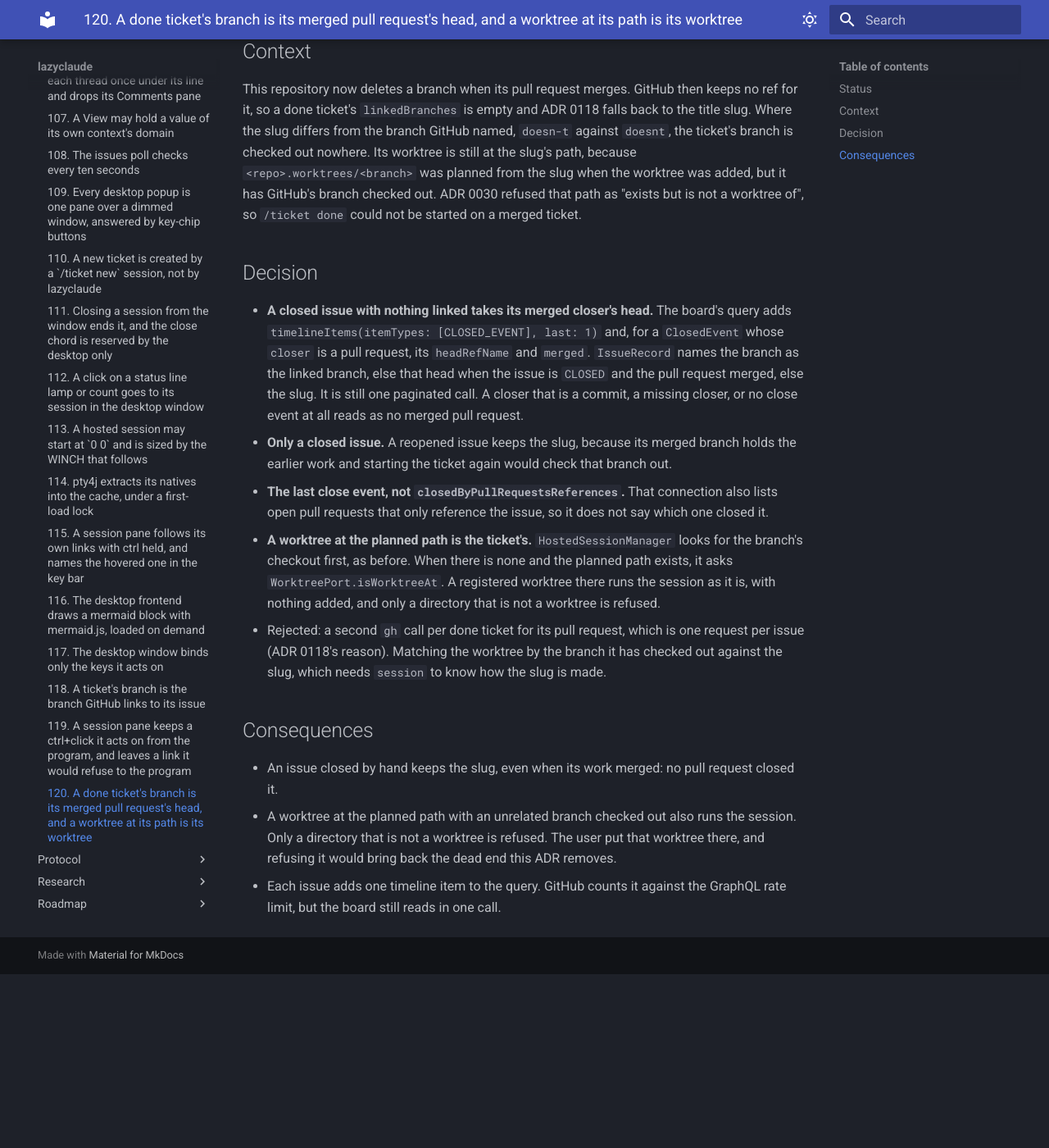
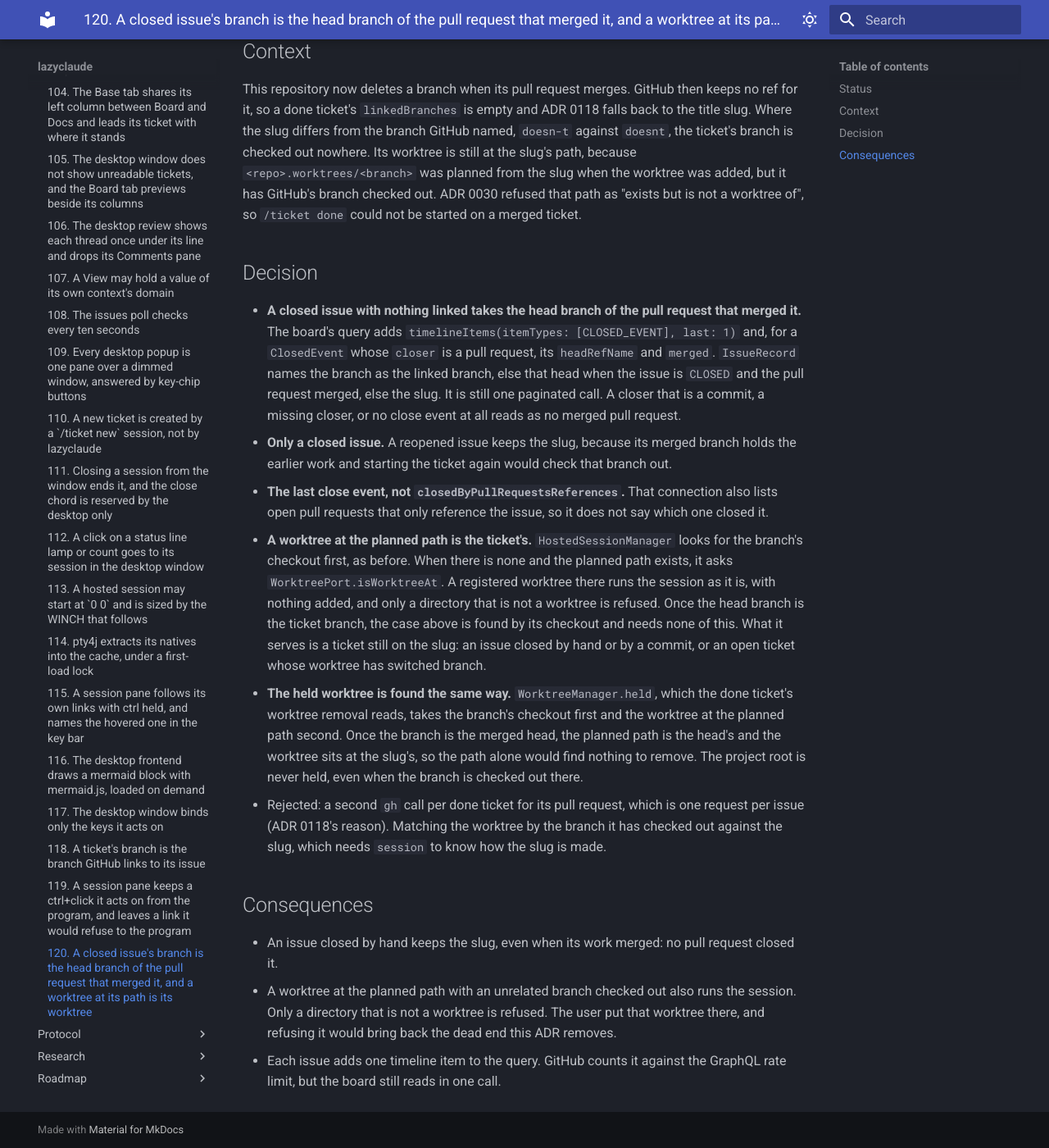
Before and after one commit to maxenceng/lazyclaude, an MkDocs documentation site: the page built from docs/adr/0120-a-closed-issue-s-branch-is-the-head-branch-of-the-pull-request-that-merged-it.md, in a window 1280 px wide and 1400 px high, scrolled down 477 px. Shown: the whole window at 82% size. Built offline with MkDocs 1.6.1 and Material for MkDocs 9.7.7, drawn with Linux system fonts in a browser that asks for light colours; before the commit the page ends 1665 px from its top, so only the background shows below that; some of the changed text lies outside the part shown.

Commit message:
A done ticket's held worktree is found where its branch is checked out, not only at its path
Once a closed issue takes its merged pull request's head branch, its planned
path moves off the slug path its worktree sits at, so the worktree detail and
removal looked in the wrong place. Also renames ADR 0120 to say closed issue
and head branch, closes ADR 0118's deferred item, and brings the glossary in
line.

Co-Authored-By: Claude Opus 5.5 <noreply@anthropic.com>

```diff
--- a/docs/adr/0120-a-done-ticket-s-branch-is-its-merged-pull-request-s-head.md
+++ b/docs/adr/0120-a-closed-issue-s-branch-is-the-head-branch-of-the-pull-request-that-merged-it.md
@@ -1,4 +1,4 @@
-# 120. A done ticket's branch is its merged pull request's head, and a worktree at its path is its worktree
+# 120. A closed issue's branch is the head branch of the pull request that merged it, and a worktree at its path is its worktree
 
 Date: 2026-11-20
 
@@ -18,7 +18,7 @@ refused that path as "exists but is not a worktree of", so `/ticket done` could
 
 ## Decision
 
-- **A closed issue with nothing linked takes its merged closer's head.** The board's query adds
+- **A closed issue with nothing linked takes the head branch of the pull request that merged it.** The board's query adds
   `timelineItems(itemTypes: [CLOSED_EVENT], last: 1)` and, for a `ClosedEvent` whose `closer` is a pull request, its
   `headRefName` and `merged`. `IssueRecord` names the branch as the linked branch, else that head when the issue is `CLOSED` and
   the pull request merged, else the slug. It is still one paginated call. A closer that is a commit, a missing closer, or no
@@ -29,7 +29,13 @@ refused that path as "exists but is not a worktree of", so `/ticket done` could
   reference the issue, so it does not say which one closed it.
 - **A worktree at the planned path is the ticket's.** `HostedSessionManager` looks for the branch's checkout first, as before.
   When there is none and the planned path exists, it asks `WorktreePort.isWorktreeAt`. A registered worktree there runs the
-  session as it is, with nothing added, and only a directory that is not a worktree is refused.
+  session as it is, with nothing added, and only a directory that is not a worktree is refused. Once the head branch is
+  the ticket branch, the case above is found by its checkout and needs none of this. What it serves is a ticket still on
+  the slug: an issue closed by hand or by a commit, or an open ticket whose worktree has switched branch.
+- **The held worktree is found the same way.** `WorktreeManager.held`, which the done ticket's worktree removal reads, takes the
+  branch's checkout first and the worktree at the planned path second. Once the branch is the merged head, the planned path is
+  the head's and the worktree sits at the slug's, so the path alone would find nothing to remove. The project root is never
+  held, even when the branch is checked out there.
 - Rejected: a second `gh` call per done ticket for its pull request, which is one request per issue (ADR 0118's reason).
   Matching the worktree by the branch it has checked out against the slug, which needs `session` to know how the slug is
   made.
--- a/docs/adr/README.md
+++ b/docs/adr/README.md
@@ -121,4 +121,4 @@
 - 0117 [The desktop window binds only the keys it acts on](0117-the-desktop-window-binds-only-the-keys-it-acts-on.md) — Accepted.
 - 0118 [A ticket's branch is the branch GitHub links to its issue](0118-a-ticket-branch-is-the-branch-github-links-to-its-issue.md) — Accepted.
 - 0119 [A session pane keeps a ctrl+click it acts on from the program, and leaves a link it would refuse to the program](0119-a-session-pane-keeps-a-ctrl-click-it-acts-on-from-the-program.md) — Accepted.
-- 0120 [A done ticket's branch is its merged pull request's head, and a worktree at its path is its worktree](0120-a-done-ticket-s-branch-is-its-merged-pull-request-s-head.md) — Accepted.
+- 0120 [A closed issue's branch is the head branch of the pull request that merged it, and a worktree at its path is its worktree](0120-a-closed-issue-s-branch-is-the-head-branch-of-the-pull-request-that-merged-it.md) — Accepted.
--- a/docs/glossary.md
+++ b/docs/glossary.md
@@ -65,11 +65,11 @@ words mean.
 | Term | Meaning | Where it lives |
 |---|---|---|
 | Ticket | An issue of the project's GitHub remote: its number (the ticket's id), title, labels and body. Open issues and the ones closed as completed are read; the board is not cached (ADR 0052). | `board` |
-| GitHub issue | What stores a ticket: its number is the ticket's id, its `status:`, `context:` and `type:` labels and its open or closed state carry the ticket's status, context and type, its body the ticket's `##` sections (ADR 0052). Read through `gh api graphql`, with its linked branch (ADR 0118). The only meaning *issue* has here. | `board` |
+| GitHub issue | What stores a ticket: its number is the ticket's id, its `status:`, `context:` and `type:` labels and its open or closed state carry the ticket's status, context and type, its body the ticket's `##` sections (ADR 0052). Read through `gh api graphql`, with its linked branch (ADR 0118) and the pull request that closed it (ADR 0120). The only meaning *issue* has here. | `board` |
 | Title | A ticket's issue title; an issue always has one. | `board` |
 | Board | A project's tickets grouped by status, as the Board panel shows them. | `board` |
 | Unreadable ticket | An issue the board refuses as a ticket: closed as not planned (or any reason but completed), carrying two `status:` labels or one the lifecycle has no word for, or, from `todo` until `done`, not exactly one `context:` and one `type:` label; a `draft` or a `done` one may lack them, but not carry two of either. The rules are the domain's `GitHubIssue`'s (ADR 0065). Listed under its number with its reason by the TUI and `/ticket board`, never dropped silently there; the desktop window does not show it (ADR 0105). | `board` |
-| Ticket branch | The branch a ticket's work happens on: the branch GitHub links to the issue (`linkedBranches`, the first listed), else `<number>-<title slug>` as `gh issue develop` names one by default (ADR 0118). | `board` |
+| Ticket branch | The branch a ticket's work happens on: the branch GitHub links to the issue (`linkedBranches`, the first listed), else, for a closed issue, the head branch of the pull request that merged it (its last close event's closer, ADR 0120), else `<number>-<title slug>` as `gh issue develop` names one by default (ADR 0118). | `board` |
 | Status | A ticket's place in its lifecycle: the issue's one `status:` label while it is open (a `draft` when it has none), and `done` once it is closed as completed, whatever labels it still carries. Nothing else is a source: no copy rides on the ticket branch (ADR 0052). | `board` |
 | Unavailable board | A Board that has no tickets because the issues could not be read: the project has no GitHub remote, GitHub is unreachable, or `gh` is not logged in (the reason names `gh auth login`). The Board shows the reason in place of the groups, the desktop's Board tab above its five columns at 0 (ADR 0105); the next read, `R` or the poll, replaces it. | `board` |
 | No project | What asking for a board answers when the working directory belongs to no project, or whether it does could not be told: no board, and why. The TUI prints the reason and does not start; the sidecar answers it as a result. | `board` |
@@ -103,7 +103,7 @@ words mean.
 | Unread | A hosted session whose registry record is there and cannot be used, or reports a status lazyclaude does not know: what it is doing is unknown. It shows as `Unknown`. Like every hosted session, it makes `q` ask first (ADR 0098). | `session` |
 | Busy | The session is working; nothing is asked of you. The registry's `busy` and `shell` both show as busy. | `session` |
 | Your turn | The session finished and waits for your next prompt, without blocking on anything. Shown, never notified. | `session` |
-| Ticket worktree | The one worktree `../<repo>.worktrees/<ticket branch>` all of a ticket's sessions run in. Created before its first session, recreated if gone. Removed only on the user's yes, once the ticket is `done` and the worktree has no uncommitted work, no commit beyond the merged pull request, and no live session (its *Worktree state*). Removal is `git worktree remove` only; the local ticket branch stays. | `shared` (its path), `session` (creates and removes it) |
+| Ticket worktree | The one worktree all of a ticket's sessions run in: where the ticket branch is checked out, else the worktree at `../<repo>.worktrees/<ticket branch>`, whatever branch it has (ADR 0120). Created before its first session, recreated if gone. Removed only on the user's yes, once the ticket is `done` and the worktree has no uncommitted work, no commit beyond the merged pull request, and no live session (its *Worktree state*). Removal is `git worktree remove` only; the local ticket branch stays. | `shared` (its path), `session` (creates and removes it) |
 | Worktree state | A ticket worktree's dirty paths (`git status --porcelain`, untracked files included), its commits beyond the merged pull request's head that no remote ref has, and the live sessions whose `cwd` is in it; clear when all three are empty, or *no merged pull request* when the merge cannot be read, or *no sessions read* when the sessions cannot be. The detail shows it and removal is refused by it, from the one value. | `session` |
 | Verb picker | The popup `n` opens on a ticket, listing its allowed verbs with the preselected one under the cursor. A ticket with no verb left opens no picker: `n` starts an unlinked session instead, as `session` answers. | `shell`, the desktop frontend |
 | Preselected verb | The first of its allowed verbs, in the order its status lists them, unless `design` has not run yet or `done` meets a merged pull request. | `session` |
```
Also changed, not shown: docs/adr/0118-a-ticket-branch-is-the-branch-github-links-to-its-issue.md (+3 -4 lines), 4 other files.
